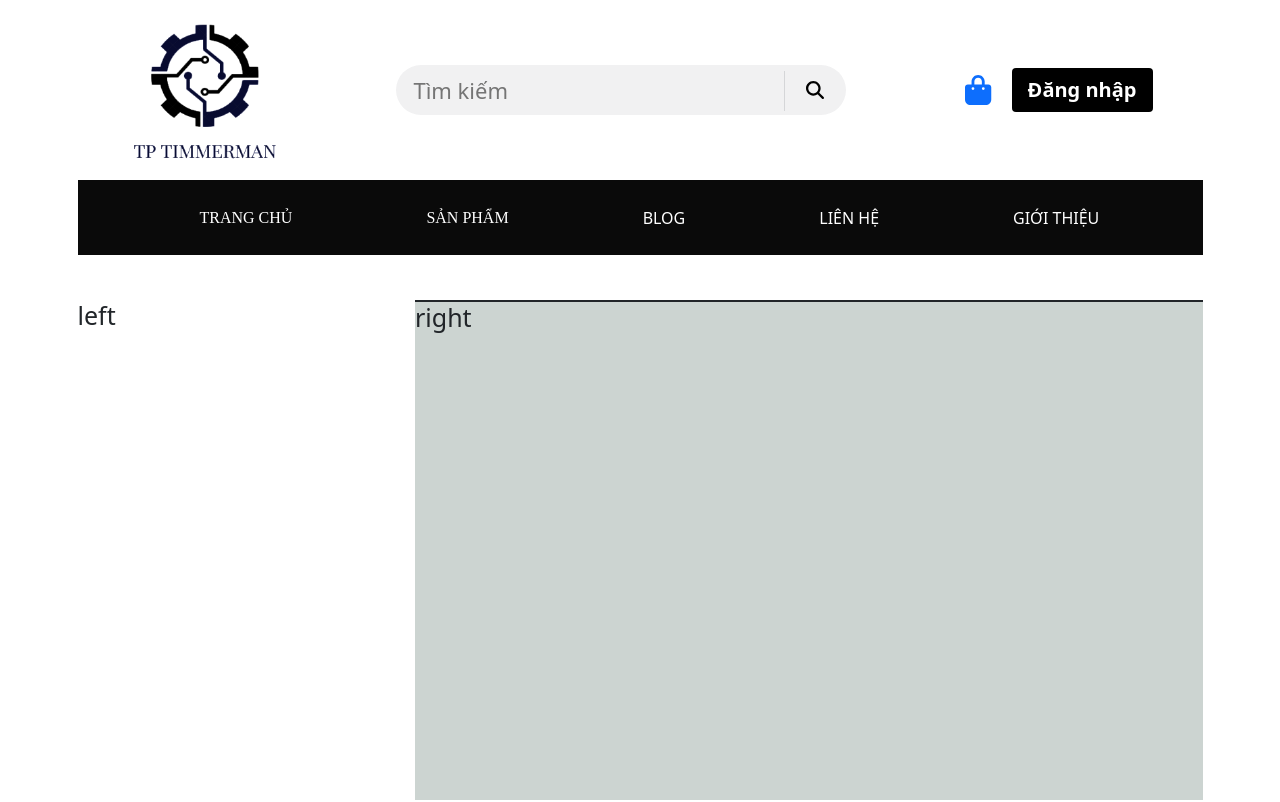
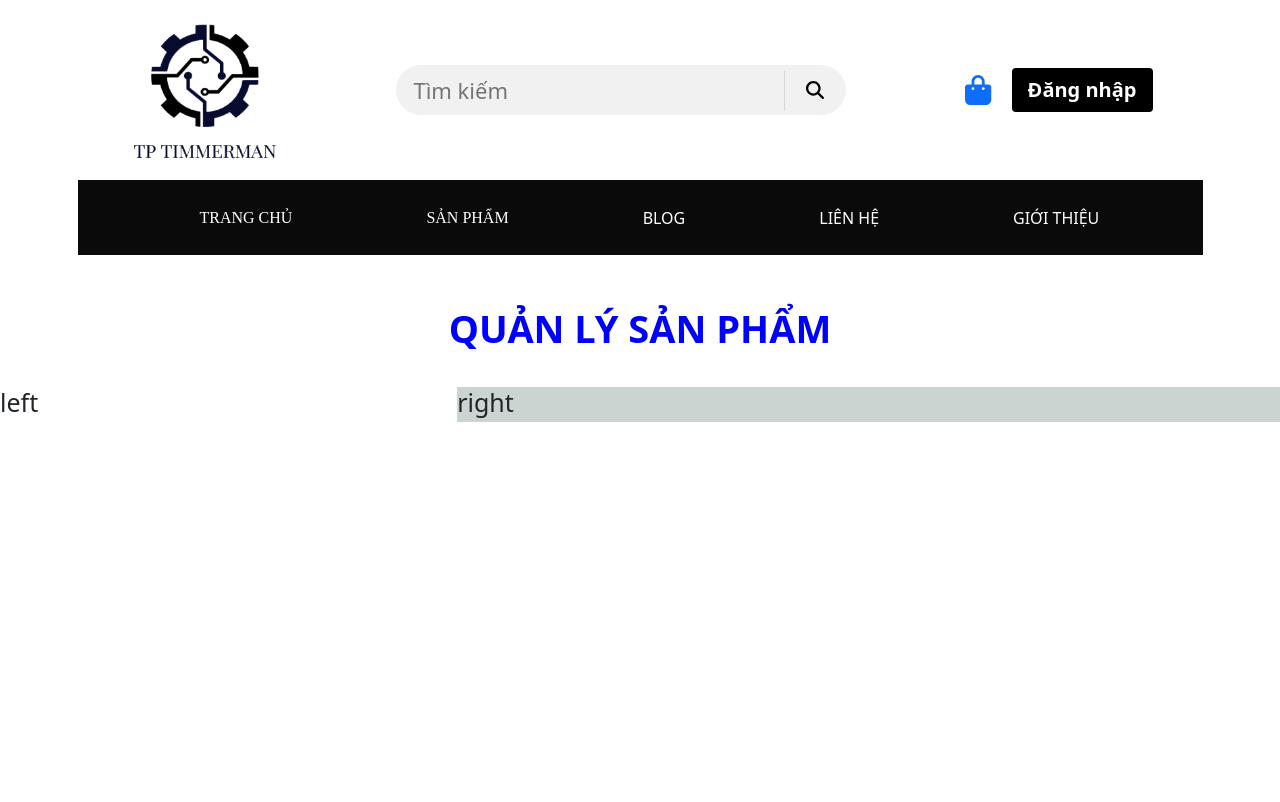
Before and after one commit to ThanhThien-dev/doanReact, a React (Create React App) app: page / in a window 1280 px wide. Shown: the top 802 px of the page. Built offline with nearby package versions, Linux system fonts and the light colour scheme.

Commit message:
phat fix admin

```diff
--- a/src/components/admin.js
+++ b/src/components/admin.js
@@ -1,12 +1,11 @@
 import React from "react";
-import './css components/admin.css';
+import "./css components/admin.css";
 
 function Admin() {
   return (
-        <div className="container">
-            <div className="table">
-                {/* <div className="tittle">QUẢN LÝ SẢN PHẨM</div> */}
-
+    <div className="table-admin">
+      <div className="tittle">QUẢN LÝ SẢN PHẨM</div>
+      <div className="table-content">
         <div className="left">
           <h1>left</h1>
         </div>
@@ -14,7 +13,6 @@ function Admin() {
         <div className="right">
           <h1>right</h1>
         </div>
-
       </div>
     </div>
   );
--- a/src/components/css components/admin.css
+++ b/src/components/css components/admin.css
@@ -1,9 +1,7 @@
-.table {
-    width: 1200px;
+.table-admin {
+
     height: 500px;
     align-items: center;
-    border: 1px red;
-    display: flex;
 }
 
 .tittle {
@@ -14,16 +12,22 @@
     text-align: center;
 }
 
+.table-content{
+    display: flex;
+    align-items: center;
+    justify-content: center;
+}
+
 .left {
     float: left;
     background-color: white;
-    width: 30%;
+    width: 500px;
     height: 100%;
 }
 
 .right {
     float: right;
     background-color: #ccd4d1;
-    width: 70%;
+    width: 900px;
     height: 100%;
 }
```
Lines whose indentation alone changed are shown as unchanged.
